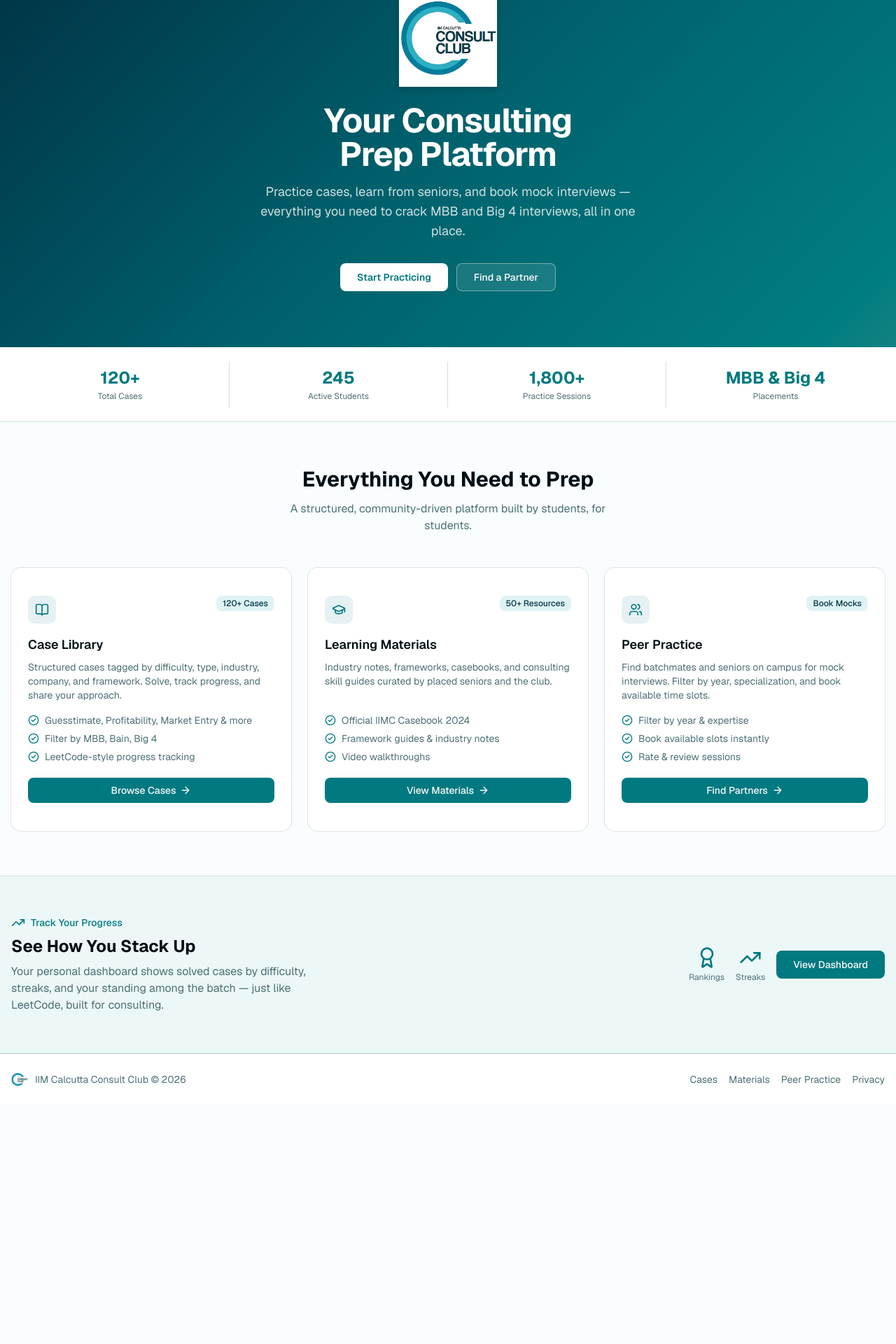
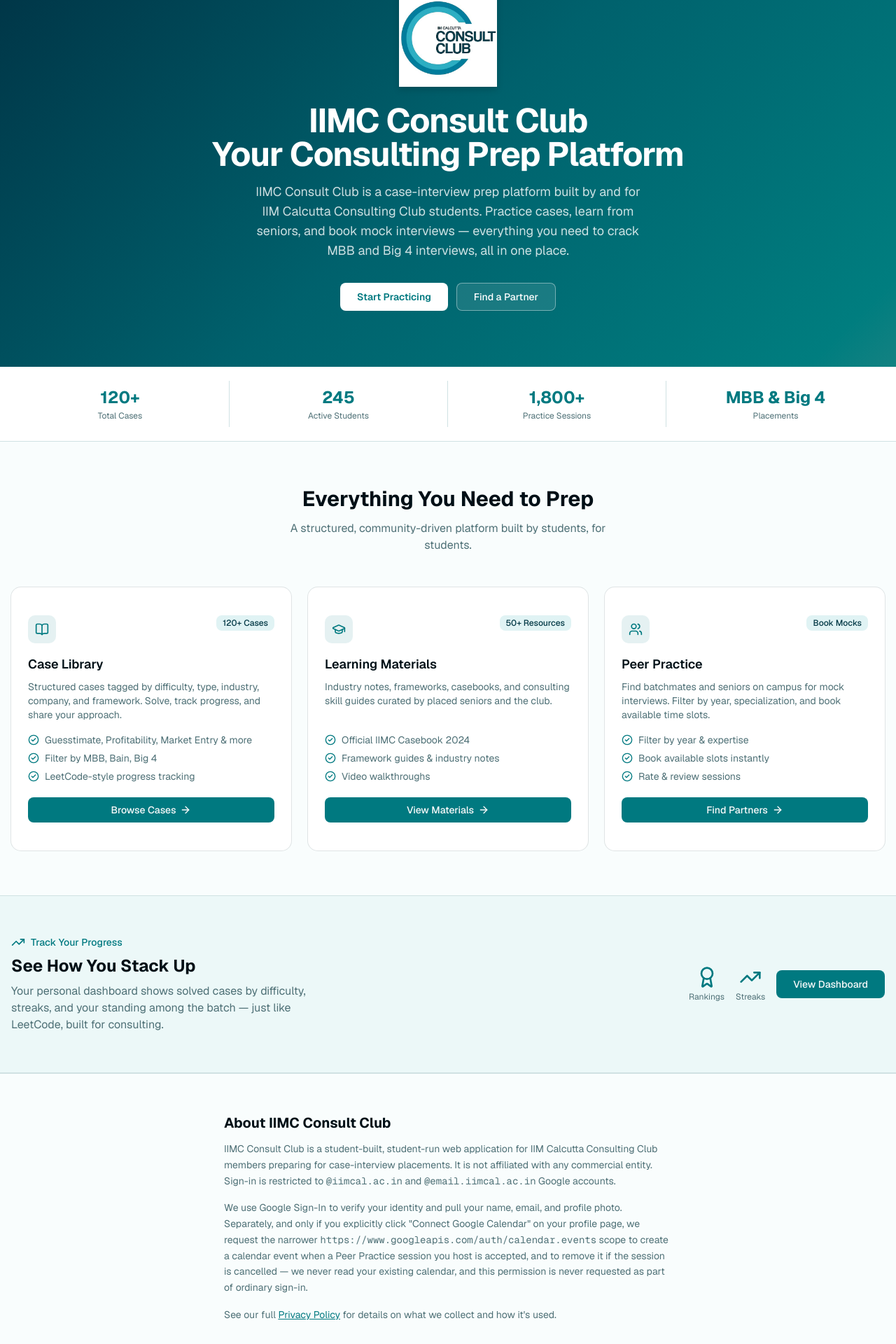
Before and after one commit to Vasu-Gupta-kpt/ConsultPortal, a Next.js app: page / in a window 1280 px wide. Shown: the part 161-2081 px from the top of the page at 70% size. Before the commit the page ends 1739 px from the top, so only its background shows below. Built offline with nearby package versions, Linux system fonts and the light colour scheme; no server answers.

Commit message:
Add app name and purpose statement to homepage for Google OAuth verification

```diff
--- a/src/app/page.tsx
+++ b/src/app/page.tsx
@@ -68,13 +68,14 @@
             <Image src="/logo.jpeg" alt="IIM Calcutta Consult Club" width={140} height={140} className="drop-shadow-lg" />
           </div>
           <h1 className="text-4xl md:text-5xl font-bold tracking-tight mb-4">
-            Your Consulting
+            IIMC Consult Club
             <br />
-            Prep Platform
+            Your Consulting Prep Platform
           </h1>
           <p className="text-lg text-white/80 max-w-xl mx-auto mb-8">
-            Practice cases, learn from seniors, and book mock interviews — everything you need to
-            crack MBB and Big 4 interviews, all in one place.
+            IIMC Consult Club is a case-interview prep platform built by and for IIM Calcutta
+            Consulting Club students. Practice cases, learn from seniors, and book mock
+            interviews — everything you need to crack MBB and Big 4 interviews, all in one place.
           </p>
           <div className="flex items-center justify-center gap-3 flex-wrap">
             <Link
@@ -176,6 +177,35 @@
           </div>
         </div>
       </section>
+
+      {/* About */}
+      <section className="border-t border-border">
+        <div className="container mx-auto px-4 py-14 max-w-2xl">
+          <h2 className="text-xl font-bold mb-3">About IIMC Consult Club</h2>
+          <p className="text-muted-foreground text-sm leading-relaxed mb-4">
+            IIMC Consult Club is a student-built, student-run web application for IIM Calcutta
+            Consulting Club members preparing for case-interview placements. It is not affiliated
+            with any commercial entity. Sign-in is restricted to <code>@iimcal.ac.in</code> and{" "}
+            <code>@email.iimcal.ac.in</code> Google accounts.
+          </p>
+          <p className="text-muted-foreground text-sm leading-relaxed mb-4">
+            We use Google Sign-In to verify your identity and pull your name, email, and profile
+            photo. Separately, and only if you explicitly click &quot;Connect Google Calendar&quot;
+            on your profile page, we request the narrower{" "}
+            <code>https://www.googleapis.com/auth/calendar.events</code> scope to create a calendar
+            event when a Peer Practice session you host is accepted, and to remove it if the
+            session is cancelled — we never read your existing calendar, and this permission is
+            never requested as part of ordinary sign-in.
+          </p>
+          <p className="text-muted-foreground text-sm leading-relaxed">
+            See our full{" "}
+            <Link href="/privacy" className="text-primary underline">
+              Privacy Policy
+            </Link>{" "}
+            for details on what we collect and how it&apos;s used.
+          </p>
+        </div>
+      </section>
     </div>
   );
 }
```
